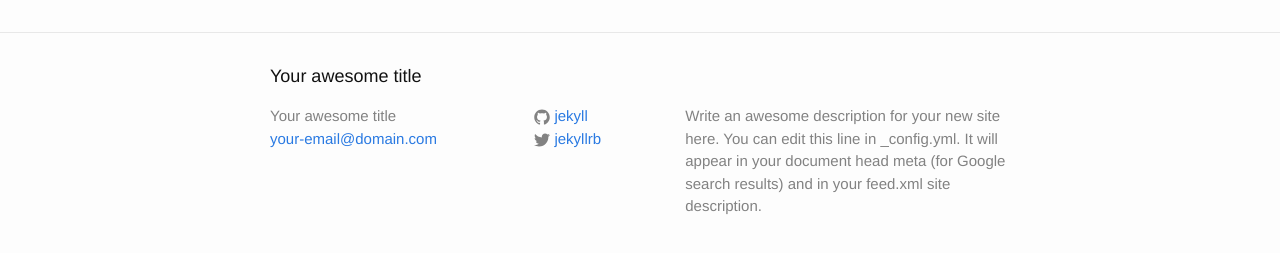
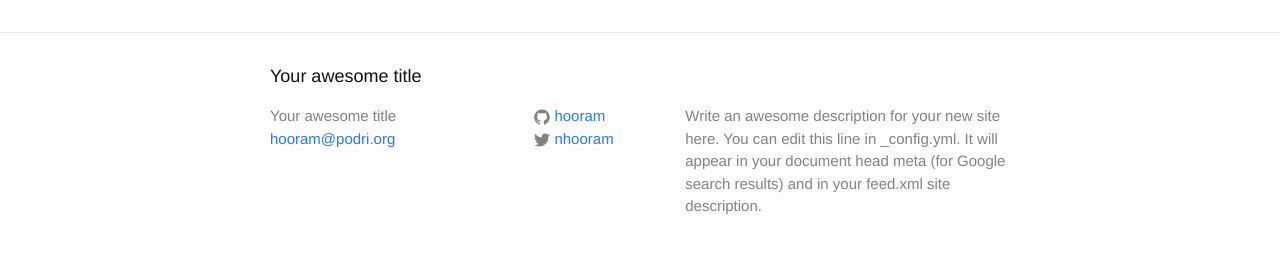
Before and after one commit to hooram/hooram.github.io, a Jekyll site: the page built from docs/index.html, in a window 1280 px wide. Shown: the part 264-517 px from the top of the page. Built offline with Jekyll 4.4.1, drawn with Linux system fonts in a browser that asks for light colours.

Commit message:
Update _config.yml

```diff
--- a/docs/_config.yml
+++ b/docs/_config.yml
@@ -7,15 +7,15 @@
 
 # Site settings
 title: Your awesome title
-email: your-email@domain.com
+email: hooram@podri.org
 description: > # this means to ignore newlines until "baseurl:"
   Write an awesome description for your new site here. You can edit this
   line in _config.yml. It will appear in your document head meta (for
   Google search results) and in your feed.xml site description.
 baseurl: "" # the subpath of your site, e.g. /blog
-url: "http://yourdomain.com" # the base hostname & protocol for your site
-twitter_username: jekyllrb
-github_username:  jekyll
+url: "https://hooram.github.io" # the base hostname & protocol for your site
+twitter_username: nhooram
+github_username:  hooram
 
 # Build settings
 markdown: kramdown
```
